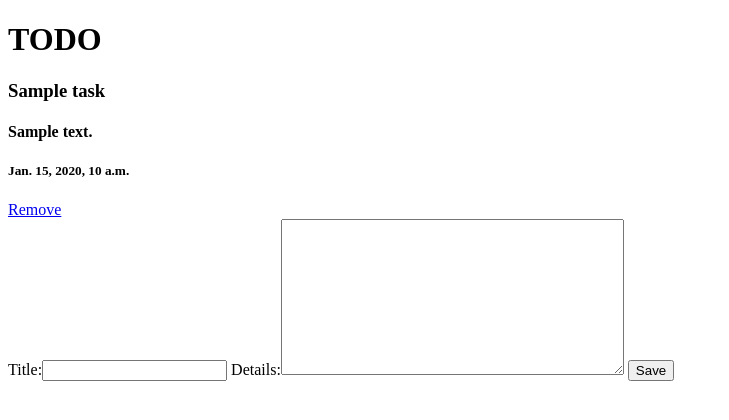
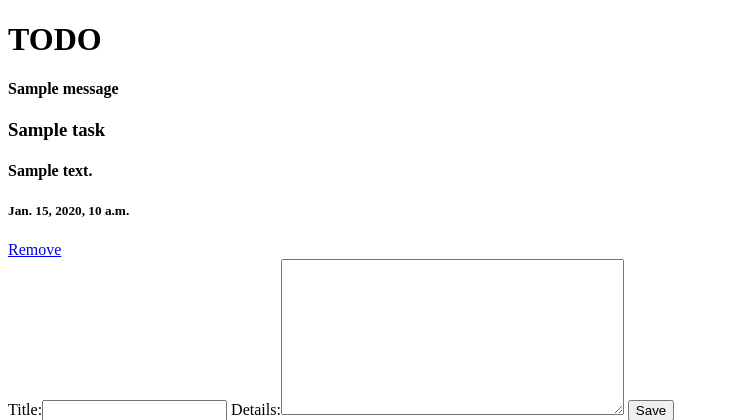
Before and after one commit to bisrat-walle/Marketable-Software-Development-Week-2, a Django app: page / in a window 1280 px wide. Shown: the top 420 px of the page, without its empty margins (0-729 px from the left). Run offline with Django 3.2, Linux system fonts and the light colour scheme; tables that the repository leaves empty hold one stand-in row (values such as "Sample post"); one stand-in notice (Sample message) is shown.

Commit message:
Added messages

```diff
--- a/todo/templates/todo/index.html
+++ b/todo/templates/todo/index.html
@@ -7,6 +7,9 @@
     </head>
     <body>
         <h1>TODO</h1>
+        {% for message in messages %}
+        <h4>{{message}}</h4>
+        {% endfor %}
         {% for task in tasks %}
         <div>
             <h3>{{ task.title }}</h3>
--- a/todo/views.py
+++ b/todo/views.py
@@ -1,4 +1,5 @@
 from django.shortcuts import render, redirect
+from django.contrib import messages
 from .models import Task
 from .forms import TaskForm
 
@@ -10,6 +11,7 @@ def index(request):
         task_form = TaskForm(data)
         if task_form.is_valid():
             task_form.save()
+            messages.info(request, 'Task Item created!')
             redirect('tasks')
     task_form = TaskForm()
     context = {
@@ -23,4 +25,5 @@ def remove_task(request, task_id):
     task = Task.objects.filter(id=task_id)
     if task.exists():
         task.delete()
+    messages.info(request, 'Task Item removed!')
     return redirect('tasks')
```
